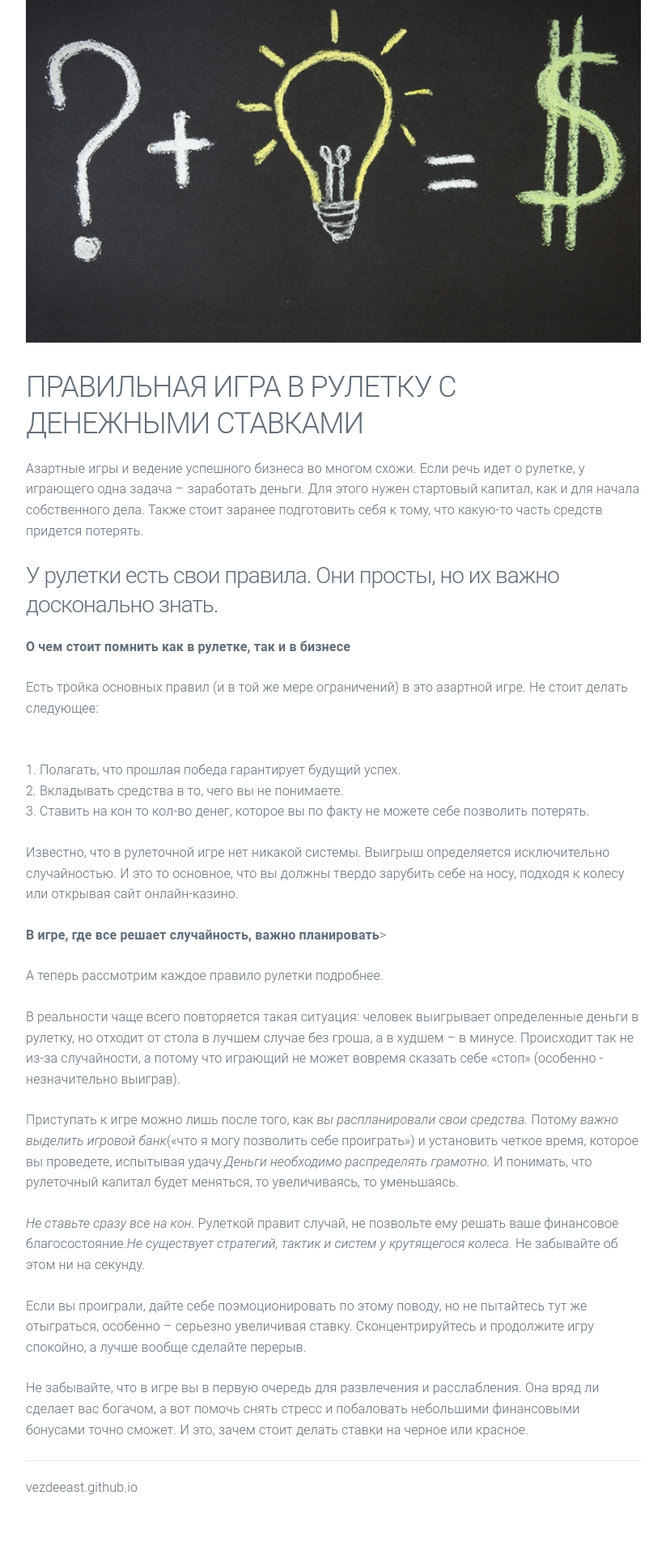
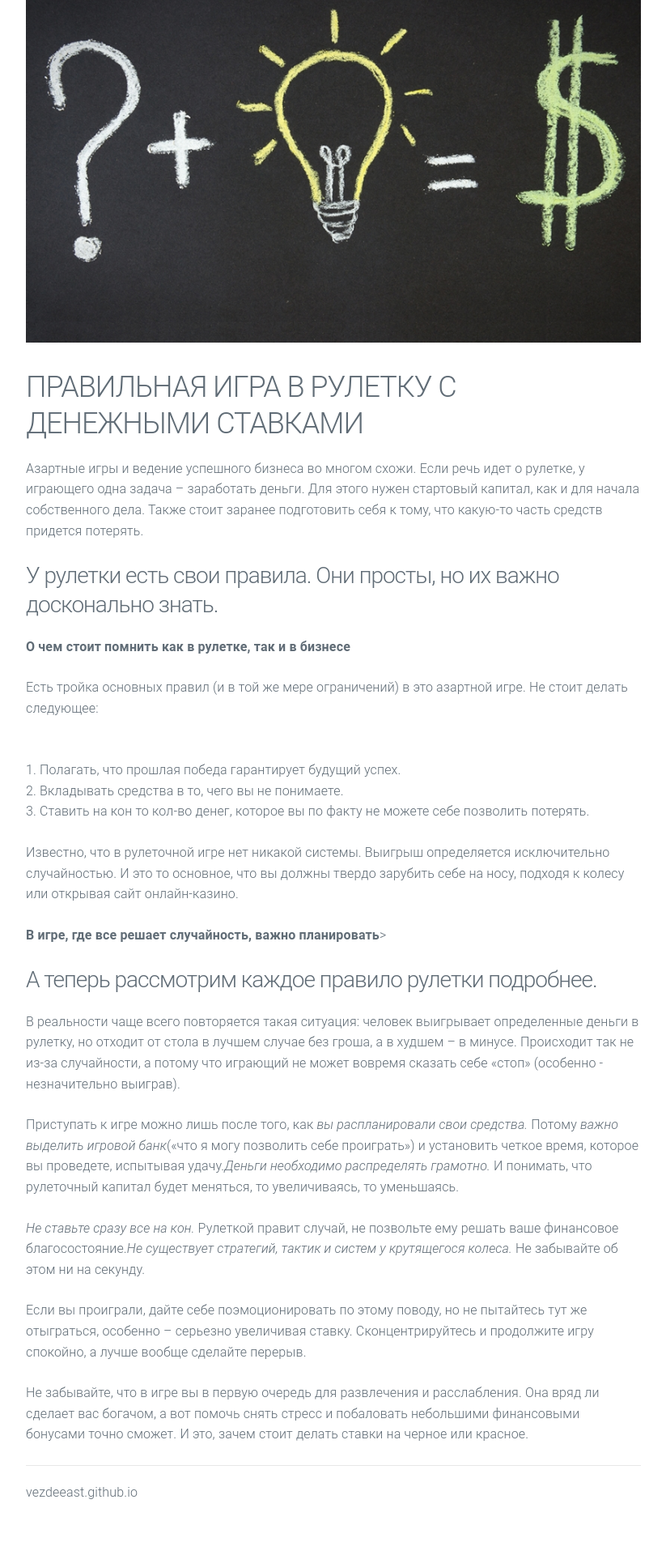
Before and after one commit to VezdeEast/vezdeeast.github.io, a Jekyll site: the page built from _posts/2015-10-06-welcome-to-jekyll.markdown, in a window 1280 px wide. Shown: the part 803-2723 px from the top of the page at 81% size, without its empty margins (228-1051 px from the left). Built offline with Jekyll 4.4.1, drawn with Linux system fonts in a browser that asks for light colours.

```diff
--- a/_posts/2015-10-06-welcome-to-jekyll.markdown
+++ b/_posts/2015-10-06-welcome-to-jekyll.markdown
@@ -25,7 +25,7 @@ preview: /imag/ПОКЕр.png
 
 <strong>В игре, где все решает случайность, важно планировать</strong>>
 
-А теперь рассмотрим каждое правило рулетки подробнее.
+### А теперь рассмотрим каждое правило рулетки подробнее.
 
 В реальности чаще всего повторяется такая ситуация: человек выигрывает определенные деньги в рулетку, но отходит от стола в лучшем случае без гроша, а в худшем – в минусе. Происходит так не из-за случайности, а потому что играющий не может вовремя сказать себе «стоп» (особенно - незначительно выиграв).
 
```
